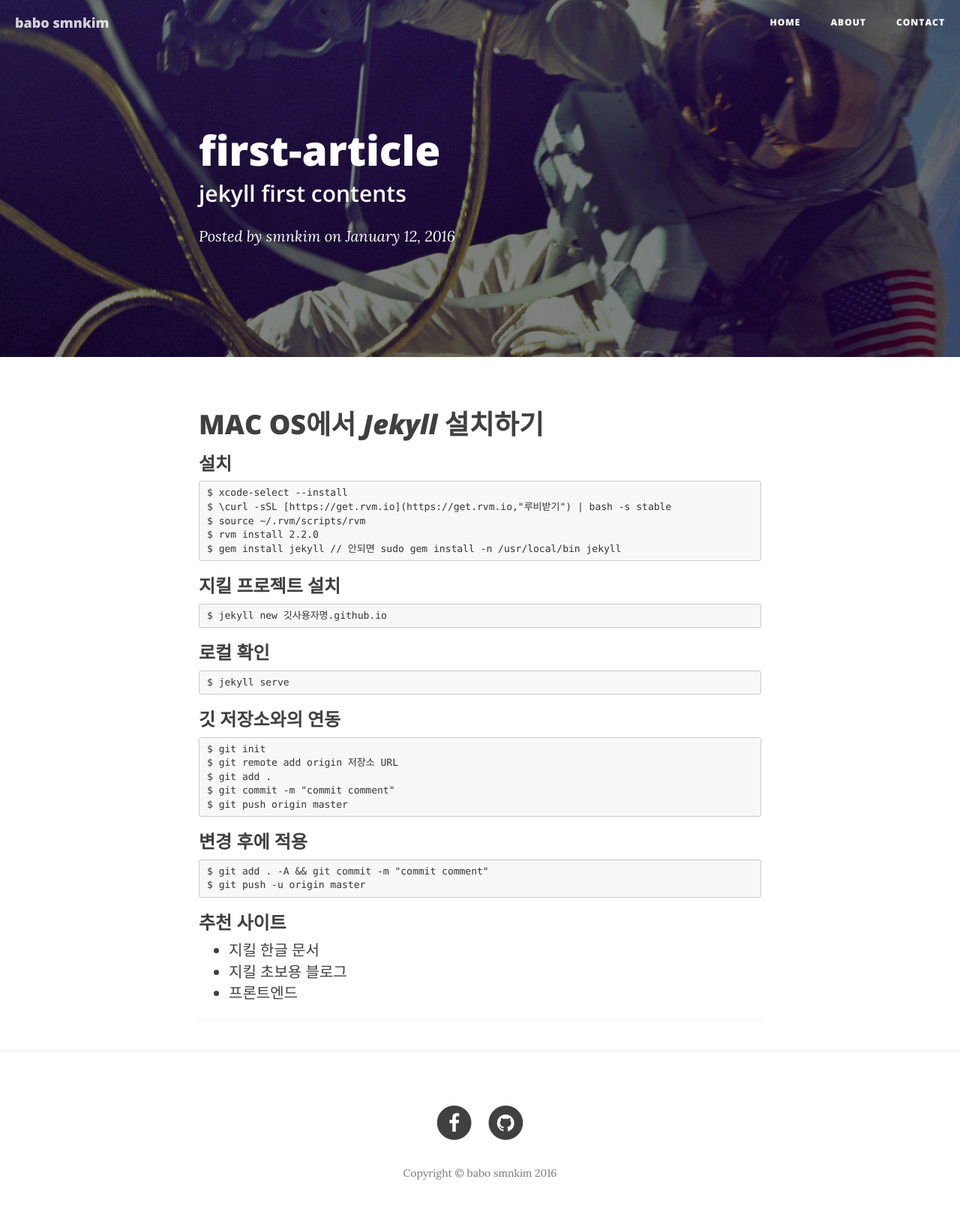
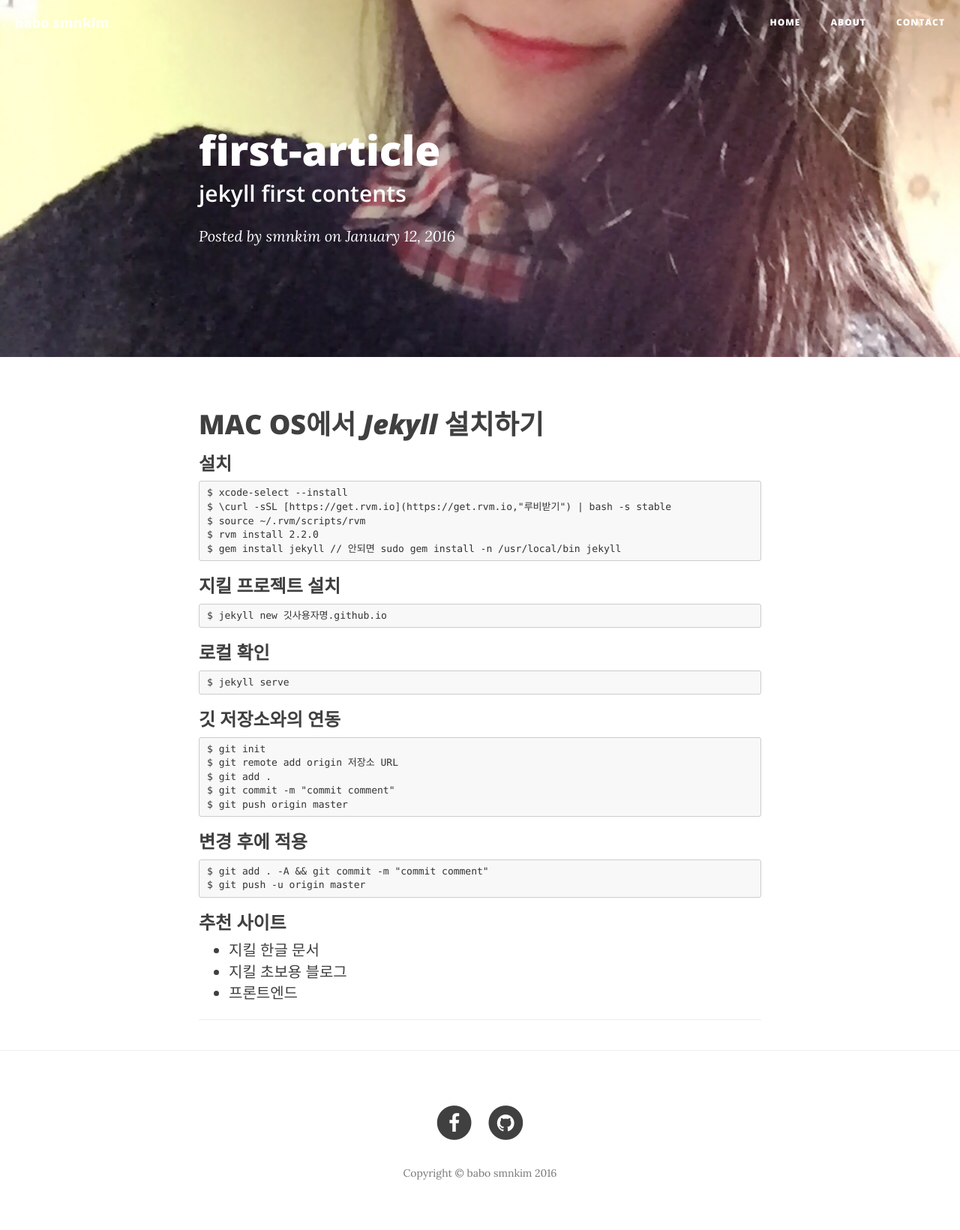
Before and after one commit to smnkim/smnkim.github.io, a Jekyll site: the page built from _posts/2016-01-12-first-article.markdown, in a window 1280 px wide. Shown: the whole page at 75% size. Built offline with Jekyll 4.4.1, drawn with Linux system fonts in a browser that asks for light colours; nearby versions of some CDN libraries.

Commit message:
commit comment

```diff
--- a/_posts/2016-01-12-first-article.markdown
+++ b/_posts/2016-01-12-first-article.markdown
@@ -4,7 +4,7 @@ title: "first-article"
 subtitle: "jekyll first contents"
 date: 2016-01-12 18:32:00
 author: "smnkim"
-header-img: "img/post-bg-06.jpg"
+header-img: "img/smnkim.jpg"
 ---
 
 # MAC OS에서 *Jekyll* 설치하기
```
Also changed, not shown: img/smnkim.jpg (added), 3 other files.
